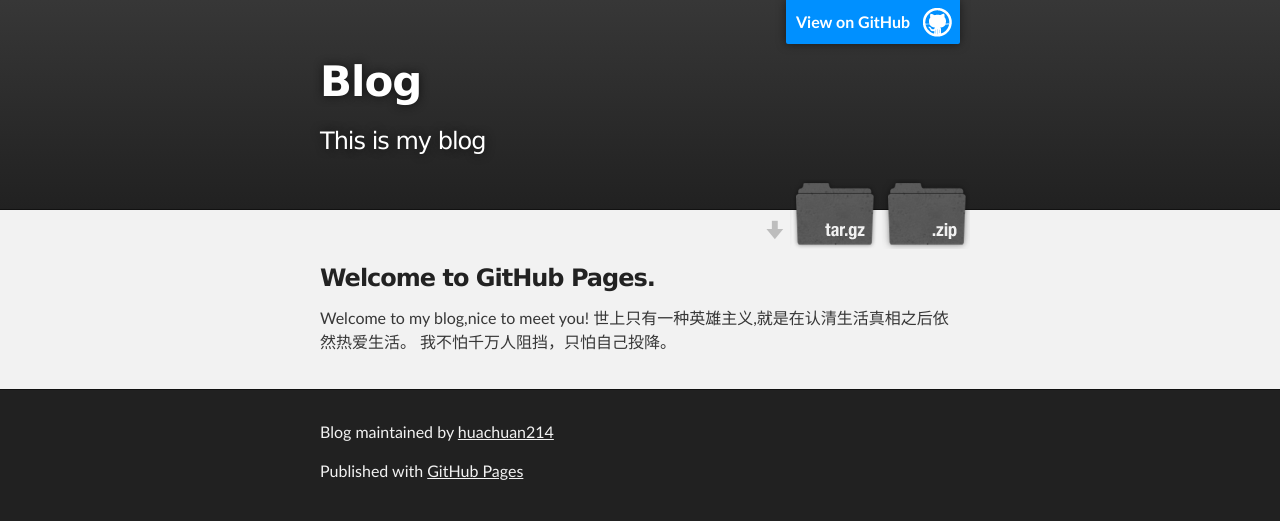
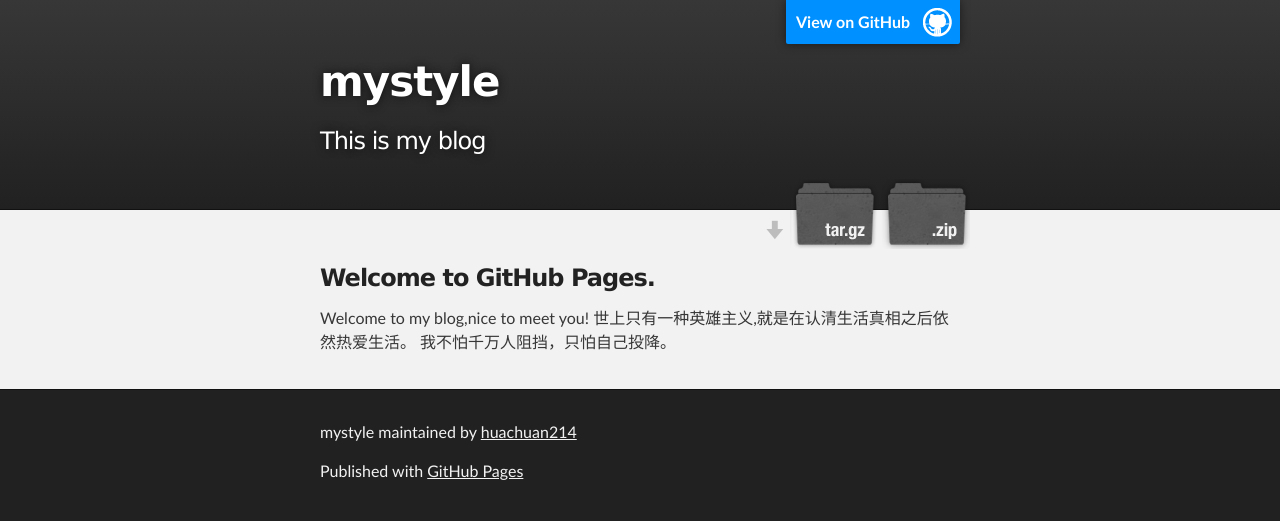
Before and after one commit to huachuan214/Blog, a plain HTML site: page index.html in a window 1280 px wide. Drawn offline with Linux system fonts and the light colour scheme.

```diff
--- a/index.html
+++ b/index.html
@@ -4,11 +4,11 @@
   <head>
     <meta charset='utf-8'>
     <meta http-equiv="X-UA-Compatible" content="chrome=1">
-    <meta name="description" content="Blog : This is my blog">
+    <meta name="description" content="mystyle : This is my blog">
 
     <link rel="stylesheet" type="text/css" media="screen" href="stylesheets/stylesheet.css">
 
-    <title>Blog</title>
+    <title>mystyle</title>
   </head>
 
   <body>
@@ -18,7 +18,7 @@
         <header class="inner">
           <a id="forkme_banner" href="https://github.com/huachuan214/Blog">View on GitHub</a>
 
-          <h1 id="project_title">Blog</h1>
+          <h1 id="project_title">mystyle</h1>
           <h2 id="project_tagline">This is my blog</h2>
 
             <section id="downloads">
@@ -43,7 +43,7 @@
     <!-- FOOTER  -->
     <div id="footer_wrap" class="outer">
       <footer class="inner">
-        <p class="copyright">Blog maintained by <a href="https://github.com/huachuan214">huachuan214</a></p>
+        <p class="copyright">mystyle maintained by <a href="https://github.com/huachuan214">huachuan214</a></p>
         <p>Published with <a href="https://pages.github.com">GitHub Pages</a></p>
       </footer>
     </div>
--- a/params.json
+++ b/params.json
@@ -1 +1 @@
-{"name":"Blog","tagline":"This is my blog","body":"### Welcome to GitHub Pages.\r\nWelcome to my blog,nice to meet you!\r\n世上只有一种英雄主义,就是在认清生活真相之后依然热爱生活。\r\n我不怕千万人阻挡，只怕自己投降。","google":"blog deep learning image detection","note":"Don't delete this file! It's used internally to help with page regeneration."}
+{"name":"mystyle","tagline":"This is my blog","body":"### Welcome to GitHub Pages.\r\nWelcome to my blog,nice to meet you!\r\n世上只有一种英雄主义,就是在认清生活真相之后依然热爱生活。\r\n我不怕千万人阻挡，只怕自己投降。","google":"blog deep learning image detection","note":"Don't delete this file! It's used internally to help with page regeneration."}
```
